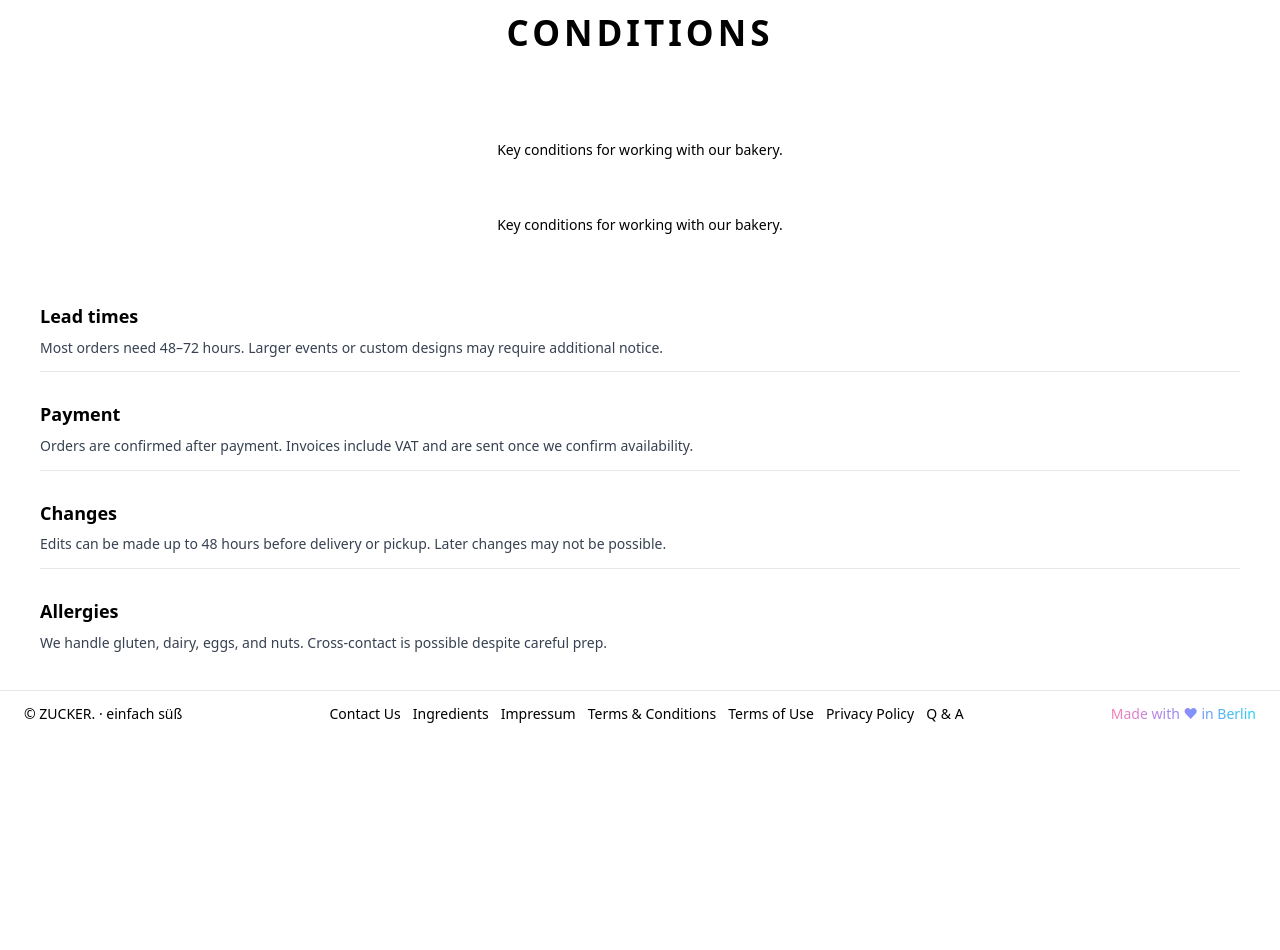
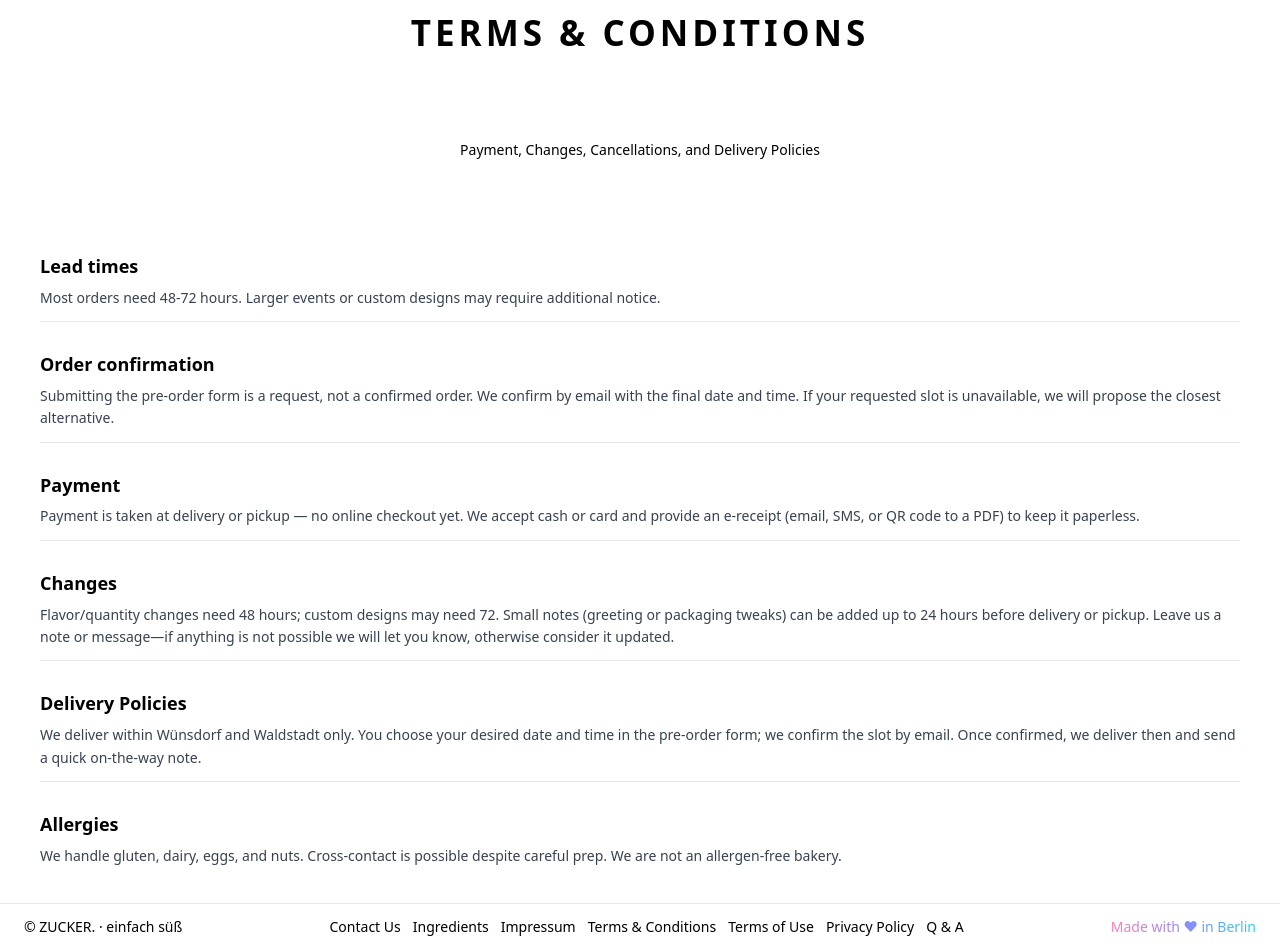
Before and after one commit to katiadobra/lollypop-vue, a Vue app: page /pages/terms-conditions in a window 1280 px wide. Shown: the part 220-1170 px from the top of the page. Before the commit the page ends 957 px from the top, so only its background shows below. Built offline with nearby package versions, Linux system fonts and the light colour scheme.

Commit message:
choir: adjust texts on static pages

```diff
--- a/src/config/branding.js
+++ b/src/config/branding.js
@@ -1,7 +1,7 @@
 export const branding = {
   name: 'ZUCKER.',
   tagline: 'einfach süß',
-  deliveryArea: 'Berlin + Potsdam',
+  deliveryArea: 'within Wünsdorf and Waldstadt',
   footerCredit: {
     text: 'Made with ♥ in Berlin',
     url: 'https://github.com/katiadobra',
--- a/src/pages/QuestionsPage.vue
+++ b/src/pages/QuestionsPage.vue
@@ -2,9 +2,6 @@
   <section class="qa">
     <header class="page-header">
       <h1>Q &amp; A</h1>
-      <div class="header-subtext">
-        <p>Quick answers about orders, delivery, and custom bakes.</p>
-      </div>
     </header>
 
     <n-card :bordered="false" class="qa-card">
@@ -42,13 +39,19 @@ const faqs = [
   {
     name: 'q2',
     question: 'Do you offer delivery?',
-    answer: `Yes—${branding.deliveryArea}. We schedule a delivery window after checkout and confirm by email or phone.`,
+    answer: `Yes—${branding.deliveryArea}. You choose your desired date and time in the pre-order form; we confirm the slot by email. Once confirmed, we deliver then and message when we're on the way.`,
   },
   {
     name: 'q3',
     question: 'Can I request dietary tweaks?',
     answer:
       'We offer select vegan and gluten-light options. Share your needs at checkout and we will confirm what is possible for your chosen items.',
+  },
+  {
+    name: 'qPayment',
+    question: 'How do I pay and get a receipt?',
+    answer:
+      'Pay at delivery or pickup by cash or card. We issue e-receipts only (email, SMS, or QR code to a PDF) to stay paperless.',
   },
   {
     name: 'q4',
@@ -72,7 +75,7 @@ const faqs = [
     name: 'q7',
     question: 'Can I make changes to my order after checkout?',
     answer:
-      'Changes can be made up to 24 hours before the scheduled bake time. Please contact us as soon as possible to adjust your order.',
+      'Flavor/quantity changes need 48 hours (custom designs may need 72). Small notes like greetings or packaging tweaks can be added up to 24 hours before delivery or pickup. If something is not possible we will let you know.',
   },
   {
     name: 'q8',
@@ -111,4 +114,8 @@ const faqs = [
   color: #374151;
   line-height: 1.5;
 }
+
+:deep(.n-collapse-item__header-main) {
+  text-transform: uppercase;
+}
 </style>
--- a/src/pages/TermsConditionsPage.vue
+++ b/src/pages/TermsConditionsPage.vue
@@ -1,40 +1,59 @@
 <template>
   <section class="terms">
     <header class="page-header">
-      <h1>Conditions</h1>
+      <h1>Terms &amp; Conditions</h1>
       <div class="header-subtext">
-        <p>Key conditions for working with our bakery.</p>
+        <p>Payment, Changes, Cancellations, and Delivery Policies</p>
       </div>
-      <p>Key conditions for working with our bakery.</p>
     </header>
 
     <div class="terms-block">
       <h2>Lead times</h2>
       <p>
-        Most orders need 48–72 hours. Larger events or custom designs may require additional notice.
+        Most orders need 48-72 hours. Larger events or custom designs may require additional notice.
+      </p>
+    </div>
+
+    <div class="terms-block">
+      <h2>Order confirmation</h2>
+      <p>
+        Submitting the pre-order form is a request, not a confirmed order. We confirm by email with
+        the final date and time. If your requested slot is unavailable, we will propose the closest
+        alternative.
       </p>
     </div>
 
     <div class="terms-block">
       <h2>Payment</h2>
       <p>
-        Orders are confirmed after payment. Invoices include VAT and are sent once we confirm
-        availability.
+        Payment is taken at delivery or pickup — no online checkout yet. We accept cash or card and
+        provide an e-receipt (email, SMS, or QR code to a PDF) to keep it paperless.
       </p>
     </div>
 
     <div class="terms-block">
       <h2>Changes</h2>
       <p>
-        Edits can be made up to 48 hours before delivery or pickup. Later changes may not be
-        possible.
+        Flavor/quantity changes need 48 hours; custom designs may need 72. Small notes (greeting or
+        packaging tweaks) can be added up to 24 hours before delivery or pickup. Leave us a note or
+        message—if anything is not possible we will let you know, otherwise consider it updated.
+      </p>
+    </div>
+
+    <div class="terms-block">
+      <h2>Delivery Policies</h2>
+      <p>
+        We deliver within Wünsdorf and Waldstadt only. You choose your desired date and time in the
+        pre-order form; we confirm the slot by email. Once confirmed, we deliver then and send a
+        quick on-the-way note.
       </p>
     </div>
 
     <div class="terms-block">
       <h2>Allergies</h2>
       <p>
-        We handle gluten, dairy, eggs, and nuts. Cross-contact is possible despite careful prep.
+        We handle gluten, dairy, eggs, and nuts. Cross-contact is possible despite careful prep. We
+        are not an allergen-free bakery.
       </p>
     </div>
   </section>
--- a/src/pages/TermsOfUsePage.vue
+++ b/src/pages/TermsOfUsePage.vue
@@ -3,9 +3,6 @@
   <section class="terms">
     <header class="page-header">
       <h1>Terms Of Use</h1>
-      <div class="header-subtext">
-        <p>Plain-language overview of our ordering policies.</p>
-      </div>
     </header>
 
     <div class="terms-block">
```
